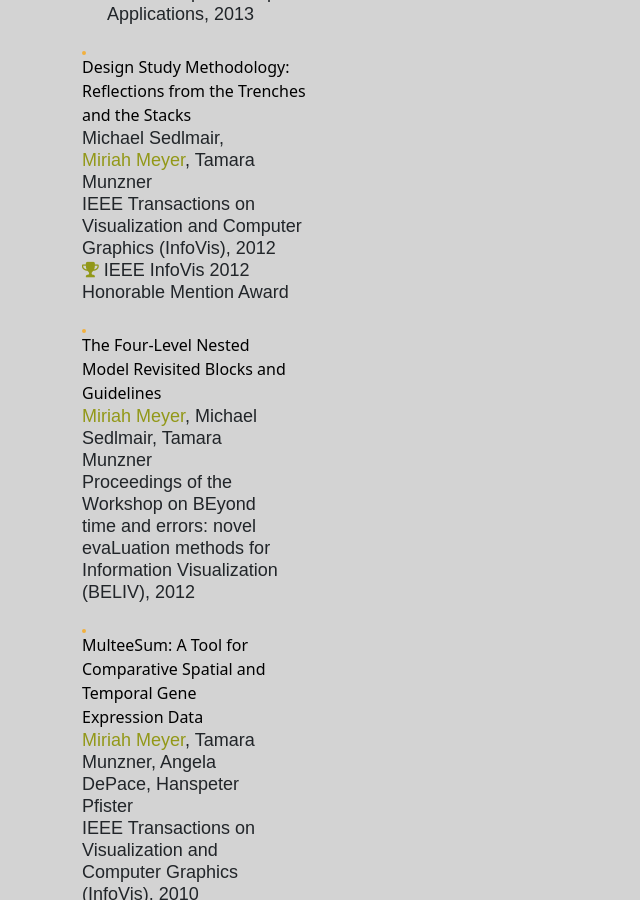
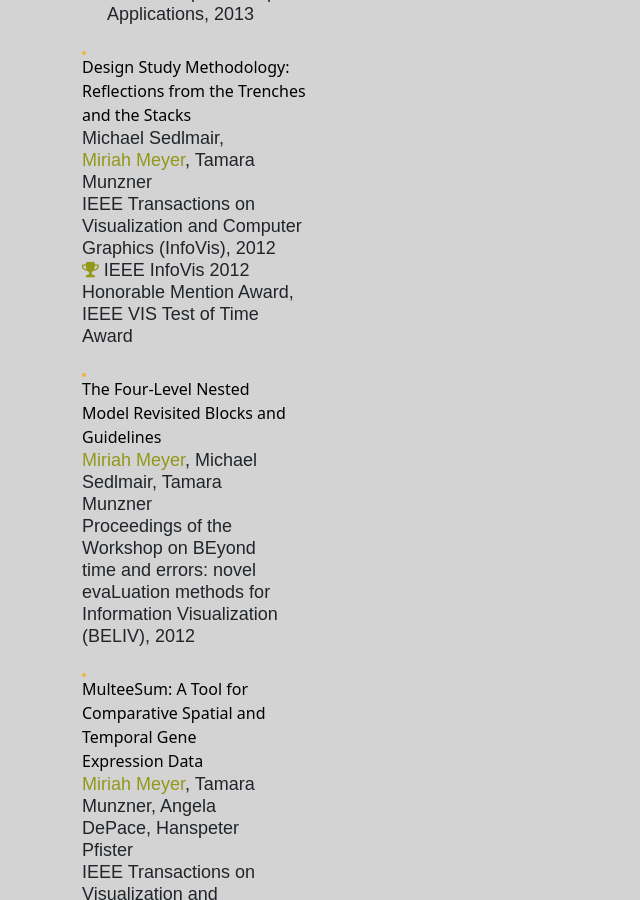
Before and after one commit to visidlab/visidlab.github.io, a Jekyll site: the page built from publications.md, in a window 1280 px wide and 900 px high, scrolled down 4026 px. Shown: the whole window, without its empty margins (0-640 px from the left). Built offline with Jekyll 4.4.1, drawn with Linux system fonts in a browser that asks for light colours; some web fonts are replaced; grey boxes are pictures that could not be loaded.

Commit message:
Update 2012_infovis_dsm.md

```diff
--- a/_publications/2012_infovis_dsm.md
+++ b/_publications/2012_infovis_dsm.md
@@ -24,7 +24,7 @@
   pages: 2431--2440
   month: dec
 
-award: IEEE InfoVis 2012 Honorable Mention Award
+award: IEEE InfoVis 2012 Honorable Mention Award, IEEE VIS Test of Time Award
 
 video:
 preview-video:
```
